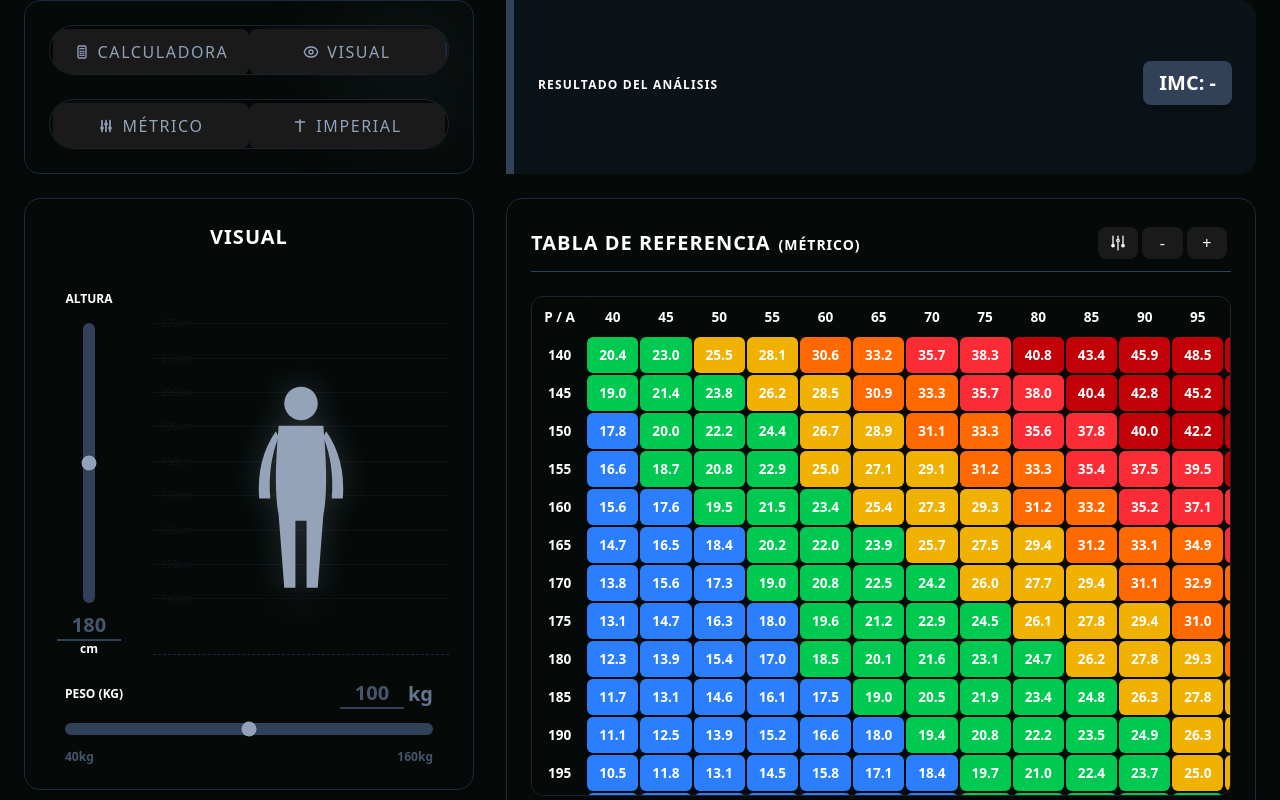
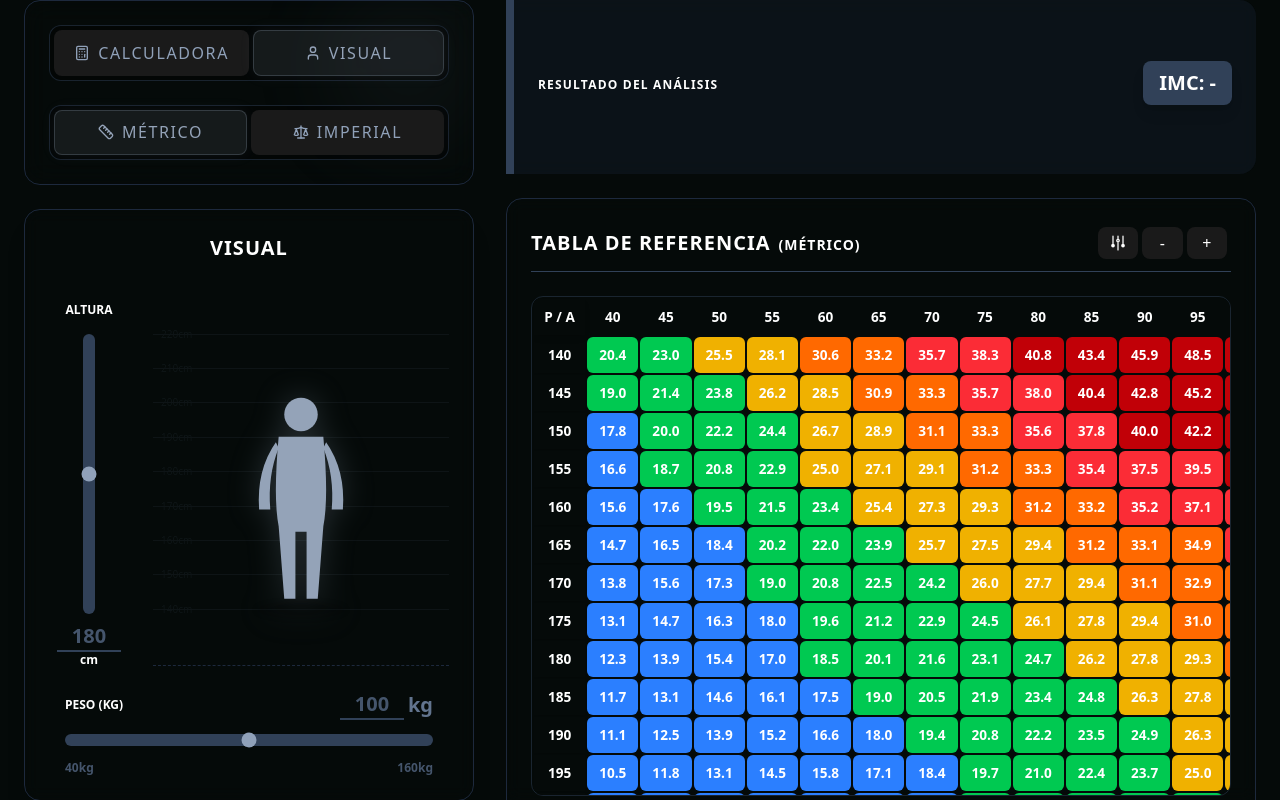
Before and after one commit to TuXimo/massindex, a React (Vite) app: page / in a window 1280 px wide. Built offline with nearby package versions, Linux system fonts and the light colour scheme.

Commit message:
feat: add BMI calculator with dedicated components, styling, and i18n support

```diff
--- a/src/components/BMI/BMICalculator.jsx
+++ b/src/components/BMI/BMICalculator.jsx
@@ -71,7 +71,7 @@ const ImperialHeightInput = ({ inches, onChange, min, max, onError }) => {
       onChange={(e) => setLocalVal(e.target.value.replace(/[.,]/g, "'"))}
       onBlur={handleBlur}
       onKeyDown={(e) => e.key === "Enter" && e.target.blur()}
-      className="w-full p-3 bg-slate-900 border border-slate-700 rounded-lg focus:outline-none focus:ring-2 focus:ring-blue-500/50 focus:border-blue-500 text-white font-bold text-lg placeholder-slate-600 transition-all"
+      className="w-full p-3 bg-bmi-input border border-slate-700 rounded-lg focus:outline-none focus:ring-2 focus:ring-bmi-accent/50 focus:border-bmi-accent text-white font-bold text-lg placeholder-slate-600 transition-all font-mono"
       placeholder="5'9&quot;"
     />
   );
--- a/src/components/BMI/BMIControls.jsx
+++ b/src/components/BMI/BMIControls.jsx
@@ -1,5 +1,5 @@
-import React from 'react';
 import { useTranslation } from 'react-i18next';
+import { Calculator, User, Ruler, Scale } from 'lucide-react';
 
 export default function BMIControls({
   activeTab,
@@ -7,118 +7,105 @@ export default function BMIControls({
   unit,
   handleUnitChange,
   language,
-  setLanguage,
   bmiInfo
 }) {
   const { t } = useTranslation();
 
-  // Dynamic Text Style for Active State
-  const activeTextStyle = {
-    color: bmiInfo.color
-  };
+  return (
+    <div className="p-6 bg-bmi-card backdrop-blur-md border border-slate-800 rounded-2xl flex flex-col gap-6 relative overflow-hidden">
 
-  // Border Style for the slider to match active color subtly (optional, or just keep it dark)
-  const sliderStyle = {
-    backgroundColor: '#0f172a', // slate-950 equivalent
-    border: `1px solid ${bmiInfo.color}40`,
-    boxShadow: `0 0 15px ${bmiInfo.color}20`
-  };
+      {/* Background effects */}
+      <div className="absolute inset-0 bg-gradient-to-br from-bmi-bg via-transparent to-transparent opacity-50" />
+      <div
+        className="absolute top-0 right-0 w-32 h-32 blur-[60px] rounded-full opacity-10 transition-colors duration-500"
+        style={{ backgroundColor: bmiInfo.color }}
+      />
 
-  // Helper to get button class
-  const getButtonClass = (isActive) =>
-      `relative z-20 w-full h-full text-[12px] font-bold uppercase transition-all duration-300 flex items-center justify-center gap-2
-       bg-transparent border-none hover:border-none focus:outline-none focus:ring-0 whitespace-nowrap
-       ${language === 'ja' ? '' : 'tracking-widest'}
-       ${isActive ? '' : 'text-slate-400 hover:text-white'}`;
+      {/* Mode toggle */}
+      <ToggleGroup
+        value={activeTab}
+        onChange={setActiveTab}
+        activeColor={bmiInfo.color}
+        language={language}
+        options={[
+          {
+            value: 'calculator',
+            label: t('controls.calculator'),
+            icon: <Calculator className="w-4 h-4" />
+          },
+          {
+            value: 'visual',
+            label: t('controls.visual'),
+            icon: <User className="w-4 h-4" />
+          }
+        ]}
+      />
 
-  // Container Class
-  // Added p-[3px] to create a "track" effect which helps the "shape" feel more deliberate
-  const containerClass = "bg-black/40 rounded-full grid grid-cols-2 relative border border-slate-700/50 backdrop-blur-md overflow-hidden h-[50px] p-[3px]";
-
-  // Slider Class
-  // inset-y-[3px] to match the padding
-  const sliderClass = `absolute inset-y-[3px] w-[calc(50%-3px)] rounded-full transition-all duration-300 ease-[cubic-bezier(0.23,1,0.32,1)] z-10`;
-
-  return (
-    <div className="p-6 bg-bmi-card backdrop-blur-md border border-slate-800 rounded-2xl flex flex-col justify-center gap-6 h-full relative overflow-hidden">
-         {/* Subtle background glow matching BMI */}
-         <div className="absolute inset-0 bg-gradient-to-br from-bmi-bg via-transparent to-transparent opacity-50 z-0"></div>
-         <div className="absolute top-0 right-0 w-32 h-32 blur-[60px] rounded-full opacity-10 transition-colors duration-500" style={{ backgroundColor: bmiInfo.color }}></div>
-
-         {/* Mode Toggle */}
-         <div className="z-10 relative">
-             <div className={containerClass}>
-                {/* Sliding Background */}
-                <div
-                    className={`${sliderClass} ${activeTab === 'visual' ? 'left-[calc(50%+1.5px)]' : 'left-[3px]'}`}
-                    style={sliderStyle}
-                ></div>
-
-                <button
-                   onClick={() => setActiveTab('calculator')}
-                   className={getButtonClass(activeTab === 'calculator')}
-                   style={activeTab === 'calculator' ? activeTextStyle : {}}
-                >
-                  {/* IMPROVED CALCULATOR ICON */}
-                  <svg xmlns="http://www.w3.org/2000/svg" fill="none" viewBox="0 0 24 24" strokeWidth={2.0} stroke="currentColor" className="w-4 h-4">
-                     <path strokeLinecap="round" strokeLinejoin="round" d="M4.5 12a7.5 7.5 0 0015 0m-15 0a7.5 7.5 0 1115 0m-15 0H3m16.5 0H21m-1.5 0H12m-8.457 3.077l1.41-.513m14.095-5.13l1.41-.513M5.106 17.785l1.15-.964m11.49-9.642l1.149-.964M7.501 19.795l.75-1.3m7.5-12.99l.75-1.3m-6.063 16.658l.26-1.477m-6.063-16.658l.26-1.477" opacity="0" /> {/* Hidden filler to keep viewbox check */}
-                     <rect x="6" y="3" width="12" height="18" rx="2" stroke="currentColor" strokeWidth="2" />
-                     <path strokeLinecap="round" strokeLinejoin="round" d="M9 7h6" />
-                     <path strokeLinecap="round" strokeLinejoin="round" d="M9 11h2" />
-                     <path strokeLinecap="round" strokeLinejoin="round" d="M13 11h2" />
-                     <path strokeLinecap="round" strokeLinejoin="round" d="M9 14h2" />
-                     <path strokeLinecap="round" strokeLinejoin="round" d="M13 14h2" />
-                     <path strokeLinecap="round" strokeLinejoin="round" d="M9 17h2" />
-                     <path strokeLinecap="round" strokeLinejoin="round" d="M13 17h2" />
-                  </svg>
-                  <span>{t('controls.calculator')}</span>
-                </button>
-                <button
-                   onClick={() => setActiveTab('visual')}
-                   className={getButtonClass(activeTab === 'visual')}
-                   style={activeTab === 'visual' ? activeTextStyle : {}}
-                >
-                  <svg xmlns="http://www.w3.org/2000/svg" fill="none" viewBox="0 0 24 24" strokeWidth={2} stroke="currentColor" className="w-4 h-4">
-                    <path strokeLinecap="round" strokeLinejoin="round" d="M2.036 12.322a1.012 1.012 0 010-.639C3.423 7.51 7.36 4.5 12 4.5c4.638 0 8.573 3.007 9.963 7.178.07.207.07.431 0 .639C20.577 16.49 16.64 19.5 12 19.5c-4.638 0-8.573-3.007-9.963-7.178z" />
-                    <path strokeLinecap="round" strokeLinejoin="round" d="M15 12a3 3 0 11-6 0 3 3 0 016 0z" />
-                  </svg>
-                  <span>{t('controls.visual')}</span>
-                </button>
-             </div>
-         </div>
-
-         {/* Unit Toggle */}
-         <div className="z-10 relative">
-             <div className={containerClass}>
-                <div
-                     className={`${sliderClass} ${unit === 'imperial' ? 'left-[calc(50%+1.5px)]' : 'left-[3px]'}`}
-                     style={sliderStyle}
-                ></div>
-                <button
-                   onClick={() => handleUnitChange('metric')}
-                   className={getButtonClass(unit === 'metric')}
-                   style={unit === 'metric' ? activeTextStyle : {}}
-                >
-                  <svg xmlns="http://www.w3.org/2000/svg" fill="none" viewBox="0 0 24 24" strokeWidth={2.5} stroke="currentColor" className="w-4 h-4">
-                    <path strokeLinecap="round" strokeLinejoin="round" d="M6 13.5V3.75m0 9.75a1.5 1.5 0 010 3m0-3a1.5 1.5 0 000 3m0 3.75V16.5m12-3V3.75m0 9.75a1.5 1.5 0 010 3m0-3a1.5 1.5 0 000 3m0 3.75V16.5m-6-9V3.75m0 3.75a1.5 1.5 0 010 3m0-3a1.5 1.5 0 000 3m0 9.75V10.5" />
-                  </svg>
-                  <span>{t('controls.metric')}</span>
-                </button>
-                <button
-                   onClick={() => handleUnitChange('imperial')}
-                   className={getButtonClass(unit === 'imperial')}
-                   style={unit === 'imperial' ? activeTextStyle : {}}
-                >
-                   <svg xmlns="http://www.w3.org/2000/svg" fill="none" viewBox="0 0 24 24" strokeWidth={2.5} stroke="currentColor" className="w-4 h-4">
-                      <path strokeLinecap="round" strokeLinejoin="round" d="M12 3v17.25m0 0h.008v.008H12v-.008z" />
-                      <path strokeLinecap="round" strokeLinejoin="round" d="M5.25 6h13.5" />
-                   </svg>
-                  <span>{t('controls.imperial')}</span>
-                </button>
-             </div>
-         </div>
-
-
+      {/* Unit toggle */}
+      <ToggleGroup
+        value={unit}
+        onChange={handleUnitChange}
+        activeColor={bmiInfo.color}
+        language={language}
+        options={[
+          {
+            value: 'metric',
+            label: t('controls.metric'),
+            icon: <Ruler className="w-4 h-4" />
+          },
+          {
+            value: 'imperial',
+            label: t('controls.imperial'),
+            icon: <Scale className="w-4 h-4" />
+          }
+        ]}
+      />
     </div>
   );
 }
+
+
+function ToggleGroup({
+  value,
+  onChange,
+  options,
+  activeColor,
+  language
+}) {
+  const containerClass =
+    "bg-black/40 rounded-xl flex w-full p-1 gap-1 border border-slate-700/50 backdrop-blur-md";
+
+  return (
+    <div className={containerClass} role="tablist">
+      {options.map((opt) => {
+        const isActive = value === opt.value;
+
+        // Dynamic styles for active state
+        const activeStyle = isActive ? {
+          backgroundColor: `${activeColor}20`, // 20% opacity using hex alpha
+          color: activeColor,
+          borderColor: `${activeColor}40`,
+          boxShadow: `0 0 15px ${activeColor}15`
+        } : {};
+
+        return (
+          <button
+            key={opt.value}
+            onClick={() => onChange(opt.value)}
+            className={`
+              relative flex-1 flex items-center justify-center gap-2 rounded-lg text-[12px] font-bold uppercase transition-all duration-300 border border-transparent py-3
+              ${language === 'ja' ? '' : 'tracking-widest'}
+              ${isActive ? '' : 'text-slate-400 hover:text-slate-200 hover:bg-slate-800/30'}
+            `}
+            style={activeStyle}
+            role="tab"
+            aria-selected={isActive}
+          >
+            {opt.icon}
+            <span>{opt.label}</span>
+          </button>
+        );
+      })}
+    </div>
+  );
+}
```
